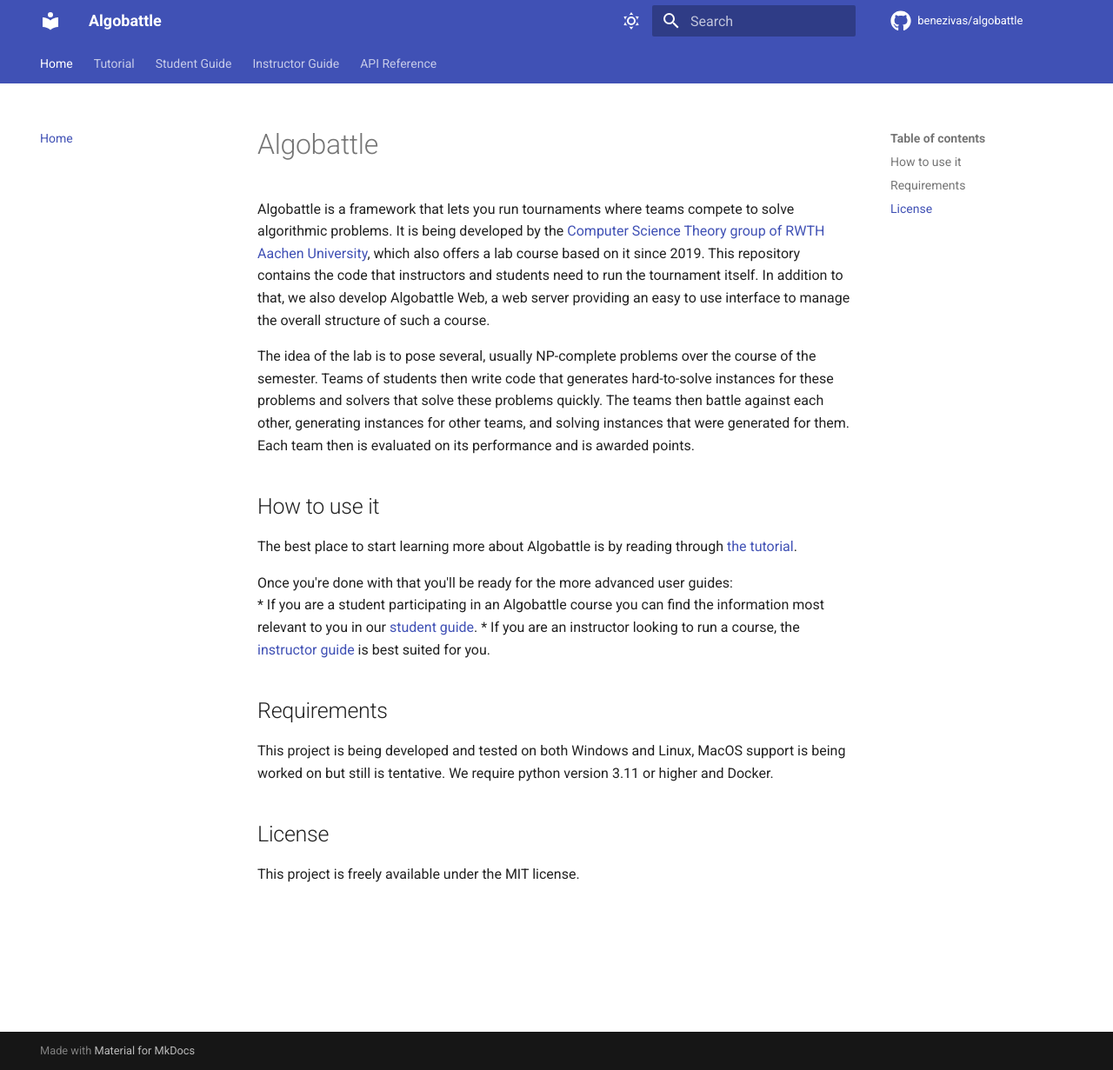
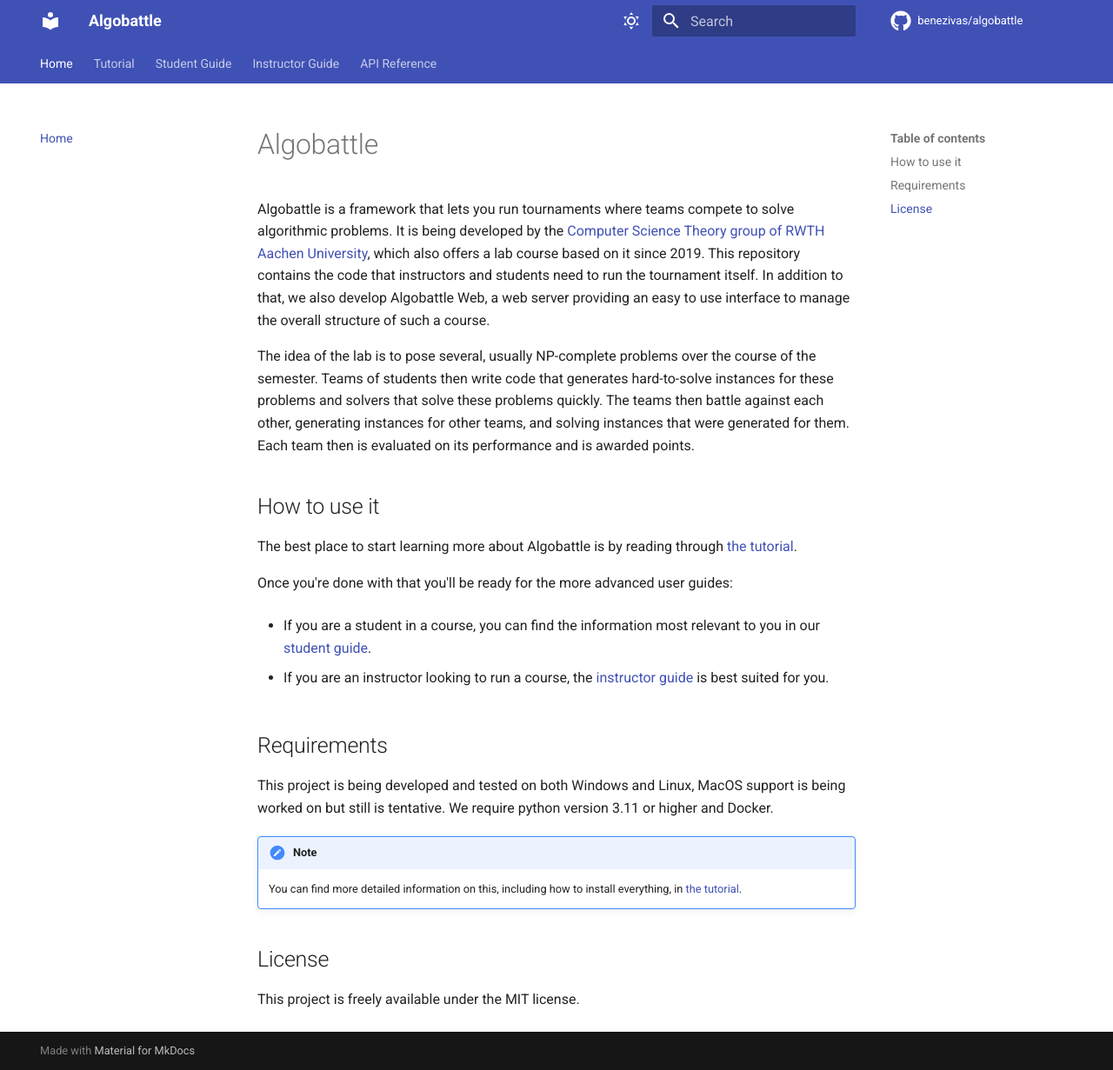
Before and after one commit to Benezivas/algobattle, an MkDocs documentation site: the page built from docs/index.md, in a window 1280 px wide and 1231 px high. Shown: the whole window at 87% size. Built offline with MkDocs 1.6.1 and Material for MkDocs 9.7.7, drawn with Linux system fonts in a browser that asks for light colours; comment, search, counter and statistics services are not loaded.

Commit message:
add install tip to home page

```diff
--- a/docs/index.md
+++ b/docs/index.md
@@ -18,8 +18,10 @@ generated for them. Each team then is evaluated on its performance and is awarde
 The best place to start learning more about Algobattle is by reading through [the tutorial](tutorial/index.md).
 
 Once you're done with that you'll be ready for the more advanced user guides:
-* If you are a student participating in an Algobattle course you can find the information most relevant to you in our
+
+* If you are a student in a course, you can find the information most relevant to you in our
 [student guide](student/index.md).
+
 * If you are an instructor looking to run a course, the [instructor guide](instructor/index.md) is best suited for you.
 
 
@@ -28,6 +30,11 @@ Once you're done with that you'll be ready for the more advanced user guides:
 This project is being developed and tested on both Windows and Linux, MacOS support is being worked on but still is
 tentative. We require python version 3.11 or higher and Docker.
 
+/// note
+You can find more detailed information on this, including how to install everything, in
+[the tutorial](tutorial/installation.md).
+///
+
 ## License
 
 This project is freely available under the MIT license.
```
